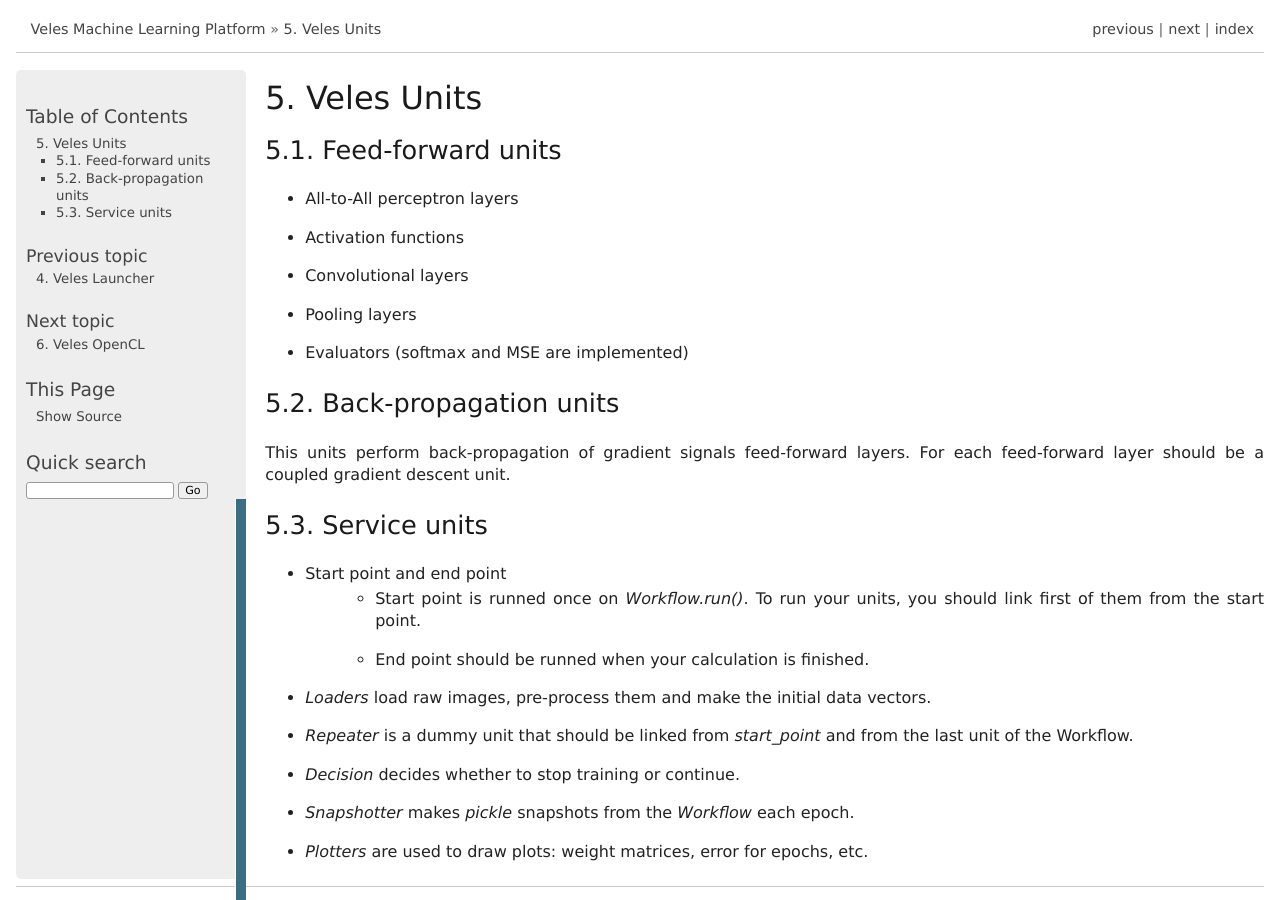
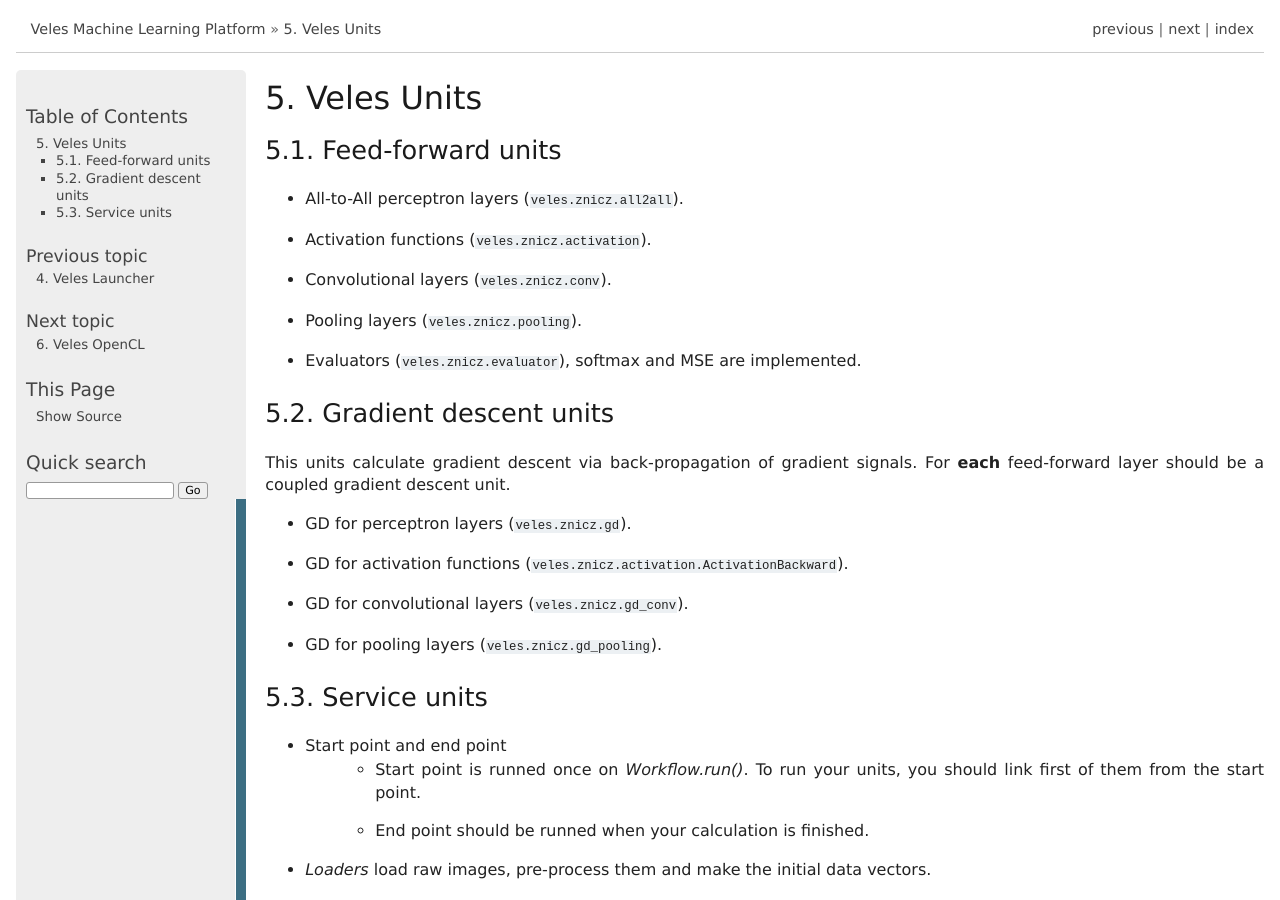
Before and after one commit to Samsung/veles, a Sphinx documentation site: the page built from docs/source/manualrst_veles_units.rst, in a window 1280 px wide and 900 px high. Built offline with Sphinx 7.4.7, drawn with Linux system fonts in a browser that asks for light colours.

Commit message:
Some Sphinx documentation added
Change-Id: I52267ac1e5ce6950a68b71fdd3f7c6e08b78233b

Former-commit-id: 55c28e3cacb87a4dbd6ea1225276101d57cd7bb8

```diff
--- a/docs/source/manualrst_veles_units.rst
+++ b/docs/source/manualrst_veles_units.rst
@@ -4,16 +4,23 @@
 Feed-forward units
 ******************
 
-* All-to-All perceptron layers
-* Activation functions
-* Convolutional layers
-* Pooling layers
-* Evaluators (softmax and MSE are implemented)
+* All-to-All perceptron layers (:mod:`veles.znicz.all2all`).
+* Activation functions (:mod:`veles.znicz.activation`).
+* Convolutional layers (:mod:`veles.znicz.conv`).
+* Pooling layers (:mod:`veles.znicz.pooling`).
+* Evaluators (:mod:`veles.znicz.evaluator`), softmax and MSE are implemented.
 
-Back-propagation units
+
+Gradient descent units
 **********************
 
-This units perform back-propagation of gradient signals feed-forward layers. For each feed-forward layer should be a coupled gradient descent unit.
+This units calculate gradient descent via back-propagation of gradient signals.
+For **each** feed-forward layer should be a coupled gradient descent unit.
+
+* GD for perceptron layers (:mod:`veles.znicz.gd`).
+* GD for activation functions (:class:`veles.znicz.activation.ActivationBackward`).
+* GD for convolutional layers (:mod:`veles.znicz.gd_conv`).
+* GD for pooling layers (:mod:`veles.znicz.gd_pooling`).
 
 
 Service units
```
Also changed, not shown: docs/source/index.rst (+11 -0 lines).
